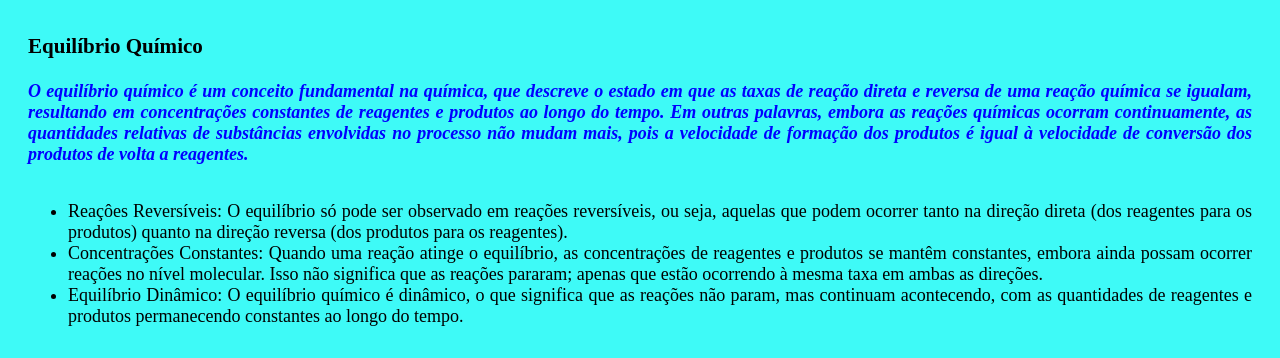
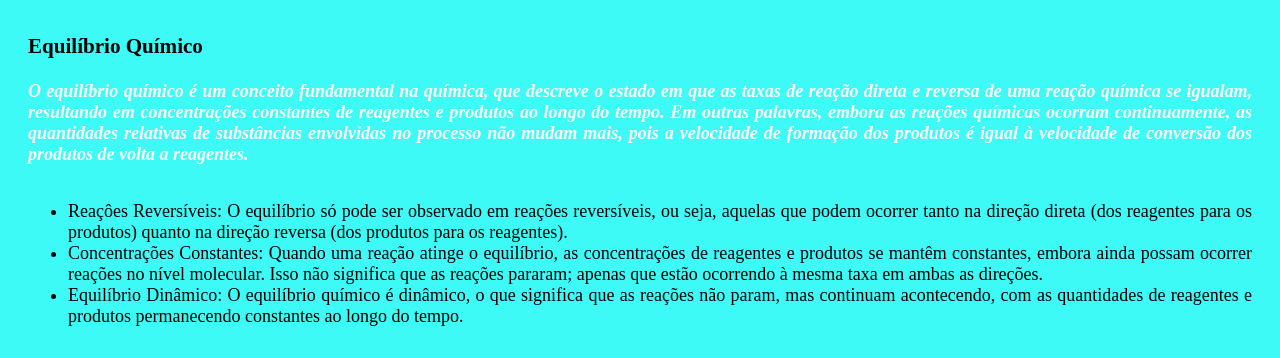
Before and after one commit to GABRIELSATOSH/Pagina-de-Quimica, a plain HTML site: page index.html in a window 1280 px wide. Shown: the part 267-625 px from the top of the page. Drawn offline with Linux system fonts and the light colour scheme; a script that the page names is missing.

Commit message:
Update style.css

```diff
--- a/style.css
+++ b/style.css
@@ -1,8 +1,8 @@
 body {background-color:#3efaf7; text-align:justify; font-size:18px}
 h1 {text-align:center;background-color:#2FBDBA; color:#1731B;}
 h3 {text-align: justify; color #1f7a79;}
-b{color:blue; font-size: 18px;}
-i{color:blue; font-size:18px;}
+b{color:white; font-size: 18px;}
+i{color:gray; font-size:18px;}
 header,footer{background-color:#499CBA. color#ceeffc; text-align: center; font-size: 20px; border: black solid 2px;}
 main {background-color: #8ddefc;}
 nav li{text-transform: uppercase;list-style: none:display: inline; margin-left : 10px; text-align: right;}
```
